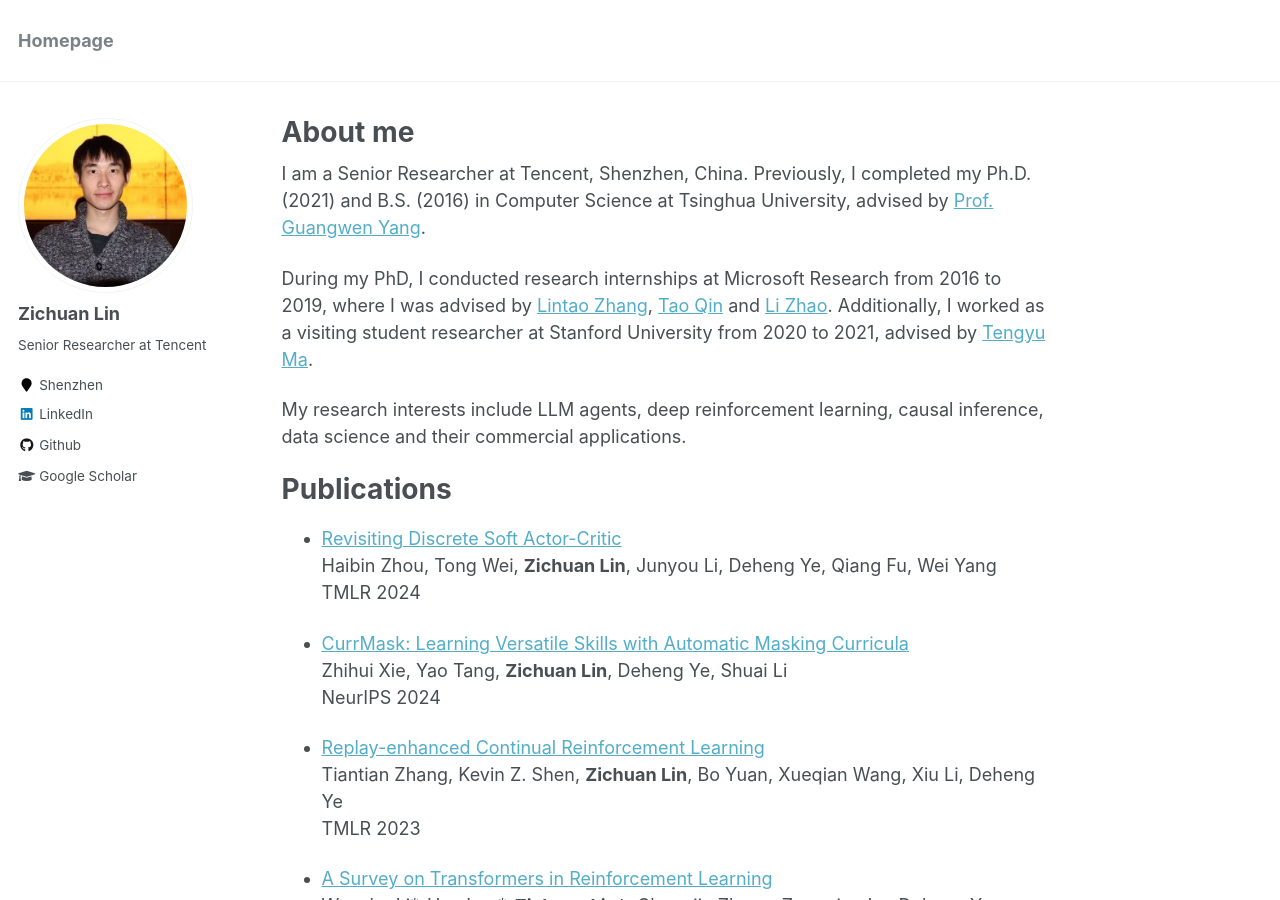
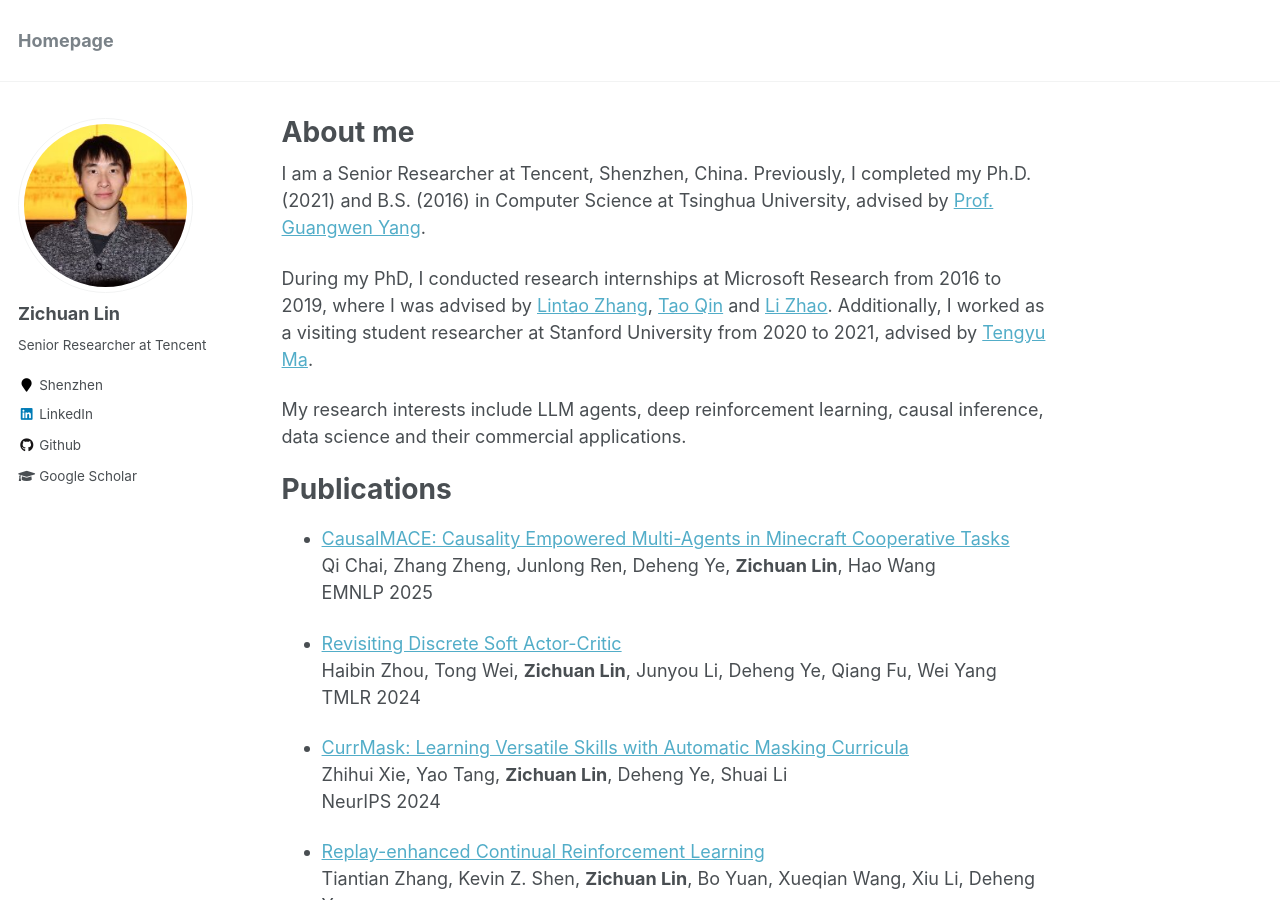
Before and after one commit to LinZichuan/linzichuan.github.io, a Jekyll site: the page built from _pages/about.md, in a window 1280 px wide and 900 px high. Built offline with Jekyll 4.4.1, drawn with Linux system fonts in a browser that asks for light colours; formulas are drawn with MathJax 3.

Commit message:
Update about.md

```diff
--- a/_pages/about.md
+++ b/_pages/about.md
@@ -19,6 +19,10 @@ My research interests include LLM agents, deep reinforcement learning, causal in
 Publications
 ======
 <!-- (* represents equal contribution) -->
+
+- [CausalMACE: Causality Empowered Multi-Agents in Minecraft Cooperative Tasks](https://arxiv.org/abs/2508.18797) <br>
+Qi Chai, Zhang Zheng, Junlong Ren, Deheng Ye, **Zichuan Lin**, Hao Wang <br>
+EMNLP 2025
 
 - [Revisiting Discrete Soft Actor-Critic](https://arxiv.org/abs/2209.10081) <br>
 Haibin Zhou, Tong Wei, **Zichuan Lin**, Junyou Li, Deheng Ye, Qiang Fu, Wei Yang <br>
```
